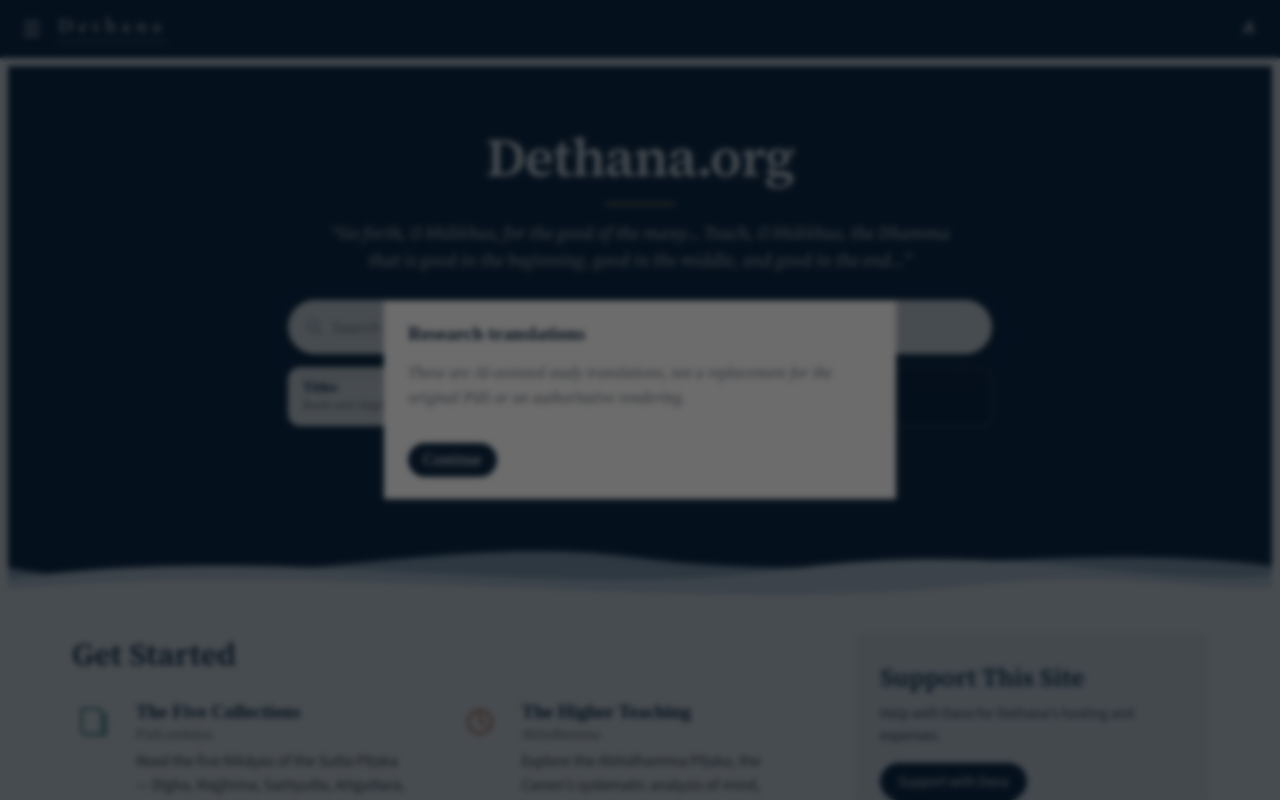
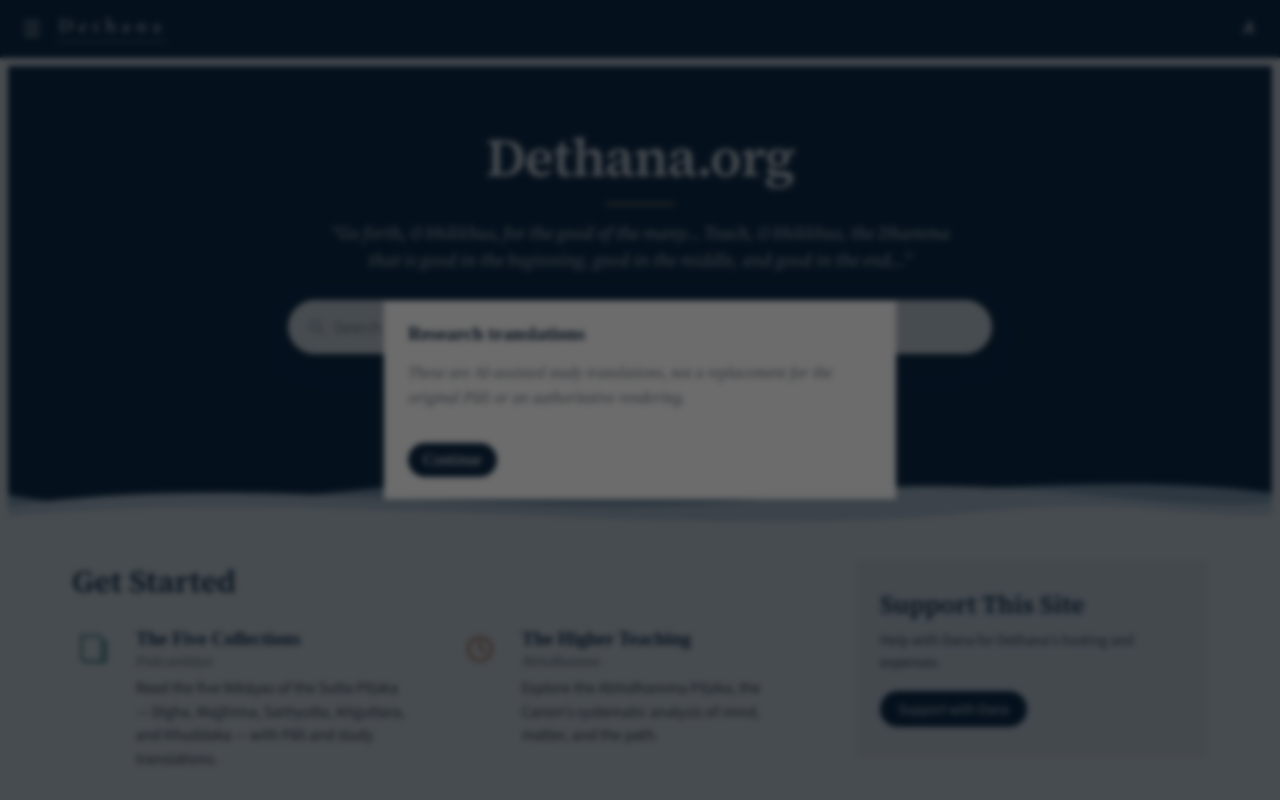
Before and after one commit to lazaruscyber/dethana.org, a React (Vite) app in the folder site/: page / in a window 1280 px wide. Shown: the top 800 px of the page. Built offline with nearby package versions, Linux system fonts and the light colour scheme.

Commit message:
Fixed Search Modes

```diff
--- a/site/src/ui/SearchBox.module.css
+++ b/site/src/ui/SearchBox.module.css
@@ -14,7 +14,7 @@
   background: transparent;
   color: #fff;
   border-radius: 0;
-  padding: 0 7.2rem 0 1.7rem;
+  padding: 0 0.2rem 0 1.7rem;
   font: inherit;
   font-size: 0.88rem;
 }
@@ -29,39 +29,22 @@
   left: 0;
   top: 50%;
   transform: translateY(-50%);
-  color: rgba(255, 255, 255, 0.55);
-  pointer-events: none;
-  display: flex;
-}
-
-.modes {
-  position: absolute;
-  right: 0;
-  top: 50%;
-  transform: translateY(-50%);
-  display: flex;
-  background: rgba(255, 255, 255, 0.1);
-  border-radius: 999px;
-  padding: 2px;
-  gap: 1px;
-}
-.modes button {
+  width: 28px;
+  height: 28px;
+  padding: 0;
   border: 0;
   background: transparent;
-  color: rgba(255, 255, 255, 0.72);
-  font: inherit;
-  font-size: 0.64rem;
-  font-weight: 650;
-  letter-spacing: 0.04em;
-  text-transform: uppercase;
-  padding: 0.22rem 0.48rem;
+  color: rgba(255, 255, 255, 0.7);
+  display: flex;
+  align-items: center;
+  justify-content: center;
+  cursor: pointer;
   border-radius: 999px;
-  cursor: pointer;
-  white-space: nowrap;
 }
-.modes button[data-on="true"] {
-  background: #fff;
-  color: var(--navy);
+.icon:hover,
+.icon[aria-expanded="true"] {
+  color: #fff;
+  background: rgba(255, 255, 255, 0.12);
 }
 
 .hero .field,
@@ -77,7 +60,7 @@
   background: transparent;
   color: var(--text);
   border-radius: 999px;
-  padding: 0 1.2rem 0 2.75rem;
+  padding: 0 1.2rem 0 2.85rem;
   font-size: 1.05rem;
   font-family: var(--font-sans);
   box-shadow: none;
@@ -88,61 +71,63 @@
 .page .input:focus { border: 0; }
 .hero .icon,
 .page .icon {
-  left: 1.05rem;
+  left: 0.65rem;
+  width: 36px;
+  height: 36px;
   color: #8aa0b4;
 }
-.hero .modes,
-.page .modes { display: none; }
+.hero .icon:hover,
+.hero .icon[aria-expanded="true"],
+.page .icon:hover,
+.page .icon[aria-expanded="true"] {
+  color: var(--navy);
+  background: var(--highlight);
+}
 
-.pills {
-  display: grid;
-  grid-template-columns: 1fr 1fr;
-  gap: 0.55rem;
-  margin-top: 0.85rem;
+.filterMenu {
+  position: absolute;
+  left: 0;
+  top: calc(100% + 8px);
+  width: min(22rem, 100%);
+  background: var(--surface);
+  border: 1px solid var(--border);
+  border-radius: 12px;
+  z-index: 61;
+  overflow: hidden;
+  box-shadow: 0 18px 40px rgba(14, 42, 71, 0.14);
+  text-align: left;
 }
-.pills button {
+.filterMenu button {
   display: flex;
   flex-direction: column;
   align-items: flex-start;
   gap: 0.12rem;
-  text-align: left;
-  border: 1px solid rgba(255, 255, 255, 0.22);
-  background: rgba(8, 24, 40, 0.18);
-  color: #fff;
-  border-radius: 12px;
-  padding: 0.7rem 0.85rem 0.75rem;
+  width: 100%;
+  border: 0;
+  border-bottom: 1px solid var(--border);
+  background: transparent;
+  color: var(--text);
+  padding: 0.8rem 0.95rem;
   font: inherit;
   cursor: pointer;
+  text-align: left;
 }
-.pills button span {
+.filterMenu button:last-child { border-bottom: 0; }
+.filterMenu button span {
   font-weight: 700;
-  font-size: 0.92rem;
+  font-size: 0.95rem;
+  font-family: var(--font-serif);
 }
-.pills button small {
-  color: rgba(255, 255, 255, 0.72);
-  font-size: 0.75rem;
+.filterMenu button small {
+  color: var(--muted);
+  font-size: 0.78rem;
   font-style: italic;
 }
-.pills button[data-on="true"] {
-  background: #fff;
-  color: var(--navy);
-  border-color: #fff;
+.filterMenu button:hover { background: var(--highlight); }
+.filterMenu button[data-on="true"] {
+  background: #f4f7fb;
 }
-.pills button[data-on="true"] small { color: var(--muted); }
-
-.page .pills button {
-  border-color: var(--border);
-  background: #fff;
-  color: var(--text);
-  box-shadow: 0 1px 0 rgba(14, 42, 71, 0.04);
-}
-.page .pills button small { color: var(--muted); }
-.page .pills button[data-on="true"] {
-  background: var(--navy);
-  color: #fff;
-  border-color: var(--navy);
-}
-.page .pills button[data-on="true"] small { color: rgba(255, 255, 255, 0.72); }
+.filterMenu button[data-on="true"] span { color: var(--navy); }
 
 .panel {
   position: absolute;
@@ -202,7 +187,3 @@
   background: var(--surface-2);
 }
 .empty { padding: 0.9rem; color: var(--muted); font-size: 0.88rem; font-style: italic; }
-
-@media (max-width: 640px) {
-  .pills { grid-template-columns: 1fr; }
-}
--- a/site/src/ui/SearchBox.tsx
+++ b/site/src/ui/SearchBox.tsx
@@ -31,6 +31,7 @@
   const [titleHits, setTitleHits] = useState<HeadingHit[]>([])
   const [textHits, setTextHits] = useState<FtsLine[]>([])
   const [open, setOpen] = useState(false)
+  const [filtersOpen, setFiltersOpen] = useState(false)
   const box = useRef<HTMLFormElement>(null)
 
   useEffect(() => {
@@ -64,7 +65,10 @@
 
   useEffect(() => {
     const onDoc = (e: MouseEvent) => {
-      if (!box.current?.contains(e.target as Node)) setOpen(false)
+      if (!box.current?.contains(e.target as Node)) {
+        setOpen(false)
+        setFiltersOpen(false)
+      }
     }
     document.addEventListener('mousedown', onDoc)
     return () => document.removeEventListener('mousedown', onDoc)
@@ -73,7 +77,15 @@
   function applyMode(next: SearchMode) {
     setMode(next)
     storeSearchMode(next)
-    setOpen(true)
+    setFiltersOpen(false)
+    if (q.trim().length >= 2) setOpen(true)
+  }
+
+  function toggleFilters(e: React.MouseEvent) {
+    e.preventDefault()
+    e.stopPropagation()
+    setFiltersOpen(v => !v)
+    setOpen(false)
   }
 
   function goSearch(e: React.FormEvent) {
@@ -84,7 +96,7 @@
     window.location.href = searchPageHref(baseUrl, lang, query, mode)
   }
 
-  const showPanel = open && q.trim().length >= 2
+  const showPanel = open && q.trim().length >= 2 && !filtersOpen
   const label = mode === 'text' ? t.searchPlaceholderText : t.searchPlaceholderTitles
   const empty = mode === 'text' ? t.searchNoText : t.searchNoTitles
   const resultsHref = searchPageHref(baseUrl, lang, q.trim(), mode)
@@ -97,43 +109,62 @@
       role="search"
     >
       <div className={styles.field}>
-        <span className={styles.icon} aria-hidden>
-          <svg width="18" height="18" viewBox="0 0 18 18" fill="none">
+        <button
+          className={styles.icon}
+          type="button"
+          aria-label={`${t.search}: ${mode === 'text' ? t.searchModeText : t.searchModeTitles}`}
+          aria-expanded={filtersOpen}
+          aria-haspopup="listbox"
+          onClick={toggleFilters}
+        >
+          <svg width="18" height="18" viewBox="0 0 18 18" fill="none" aria-hidden="true">
             <circle cx="8" cy="8" r="5.25" stroke="currentColor" strokeWidth="1.6" />
             <path d="M12.2 12.2L16 16" stroke="currentColor" strokeWidth="1.6" strokeLinecap="round" />
           </svg>
-        </span>
+        </button>
         <input
           className={styles.input}
           value={q}
-          onChange={e => { setQ(e.target.value); setOpen(true) }}
-          onFocus={() => setOpen(true)}
+          onChange={e => { setQ(e.target.value); setFiltersOpen(false); setOpen(true) }}
+          onFocus={() => { setFiltersOpen(false); setOpen(true) }}
           placeholder={placeholder || label}
           aria-label={t.searchTipitaka}
         />
-        {size === 'nav' && (
-          <div className={styles.modes} role="group" aria-label={t.search}>
-            <button type="button" data-on={String(mode === 'titles')} onClick={() => applyMode('titles')}>
-              {t.searchModeTitles}
+      </div>
+      <AnimatePresence>
+        {filtersOpen && (
+          <motion.div
+            className={styles.filterMenu}
+            role="listbox"
+            aria-label={t.search}
+            initial={{ opacity: 0, y: -6, scale: 0.98 }}
+            animate={{ opacity: 1, y: 0, scale: 1 }}
+            exit={{ opacity: 0, y: -4, scale: 0.98 }}
+            transition={{ duration: 0.18, ease: [0.22, 1, 0.36, 1] }}
+          >
+            <button
+              type="button"
+              role="option"
+              aria-selected={mode === 'titles'}
+              data-on={String(mode === 'titles')}
+              onClick={() => applyMode('titles')}
+            >
+              <span>{t.searchModeTitles}</span>
+              <small>{t.searchModeTitlesHint}</small>
             </button>
-            <button type="button" data-on={String(mode === 'text')} onClick={() => applyMode('text')}>
-              {t.searchModeText}
+            <button
+              type="button"
+              role="option"
+              aria-selected={mode === 'text'}
+              data-on={String(mode === 'text')}
+              onClick={() => applyMode('text')}
+            >
+              <span>{t.searchModeText}</span>
+              <small>{t.searchModeTextHint}</small>
             </button>
-          </div>
+          </motion.div>
         )}
-      </div>
-      {size !== 'nav' && (
-        <div className={styles.pills} role="group" aria-label={t.search}>
-          <button type="button" data-on={String(mode === 'titles')} onClick={() => applyMode('titles')}>
-            <span>{t.searchModeTitles}</span>
-            <small>{t.searchModeTitlesHint}</small>
-          </button>
-          <button type="button" data-on={String(mode === 'text')} onClick={() => applyMode('text')}>
-            <span>{t.searchModeText}</span>
-            <small>{t.searchModeTextHint}</small>
-          </button>
-        </div>
-      )}
+      </AnimatePresence>
       <AnimatePresence>
         {showPanel && (
           <motion.div
```
